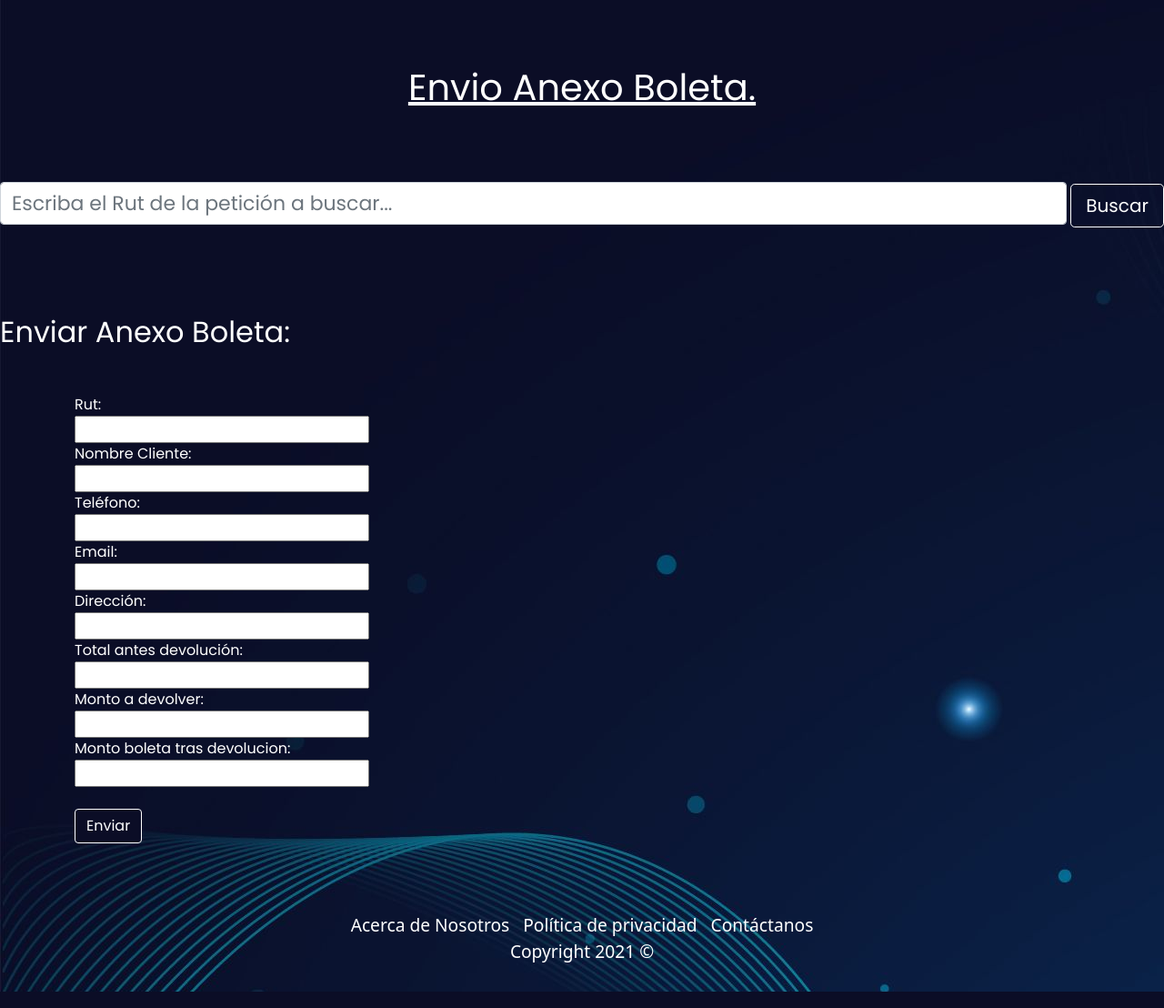
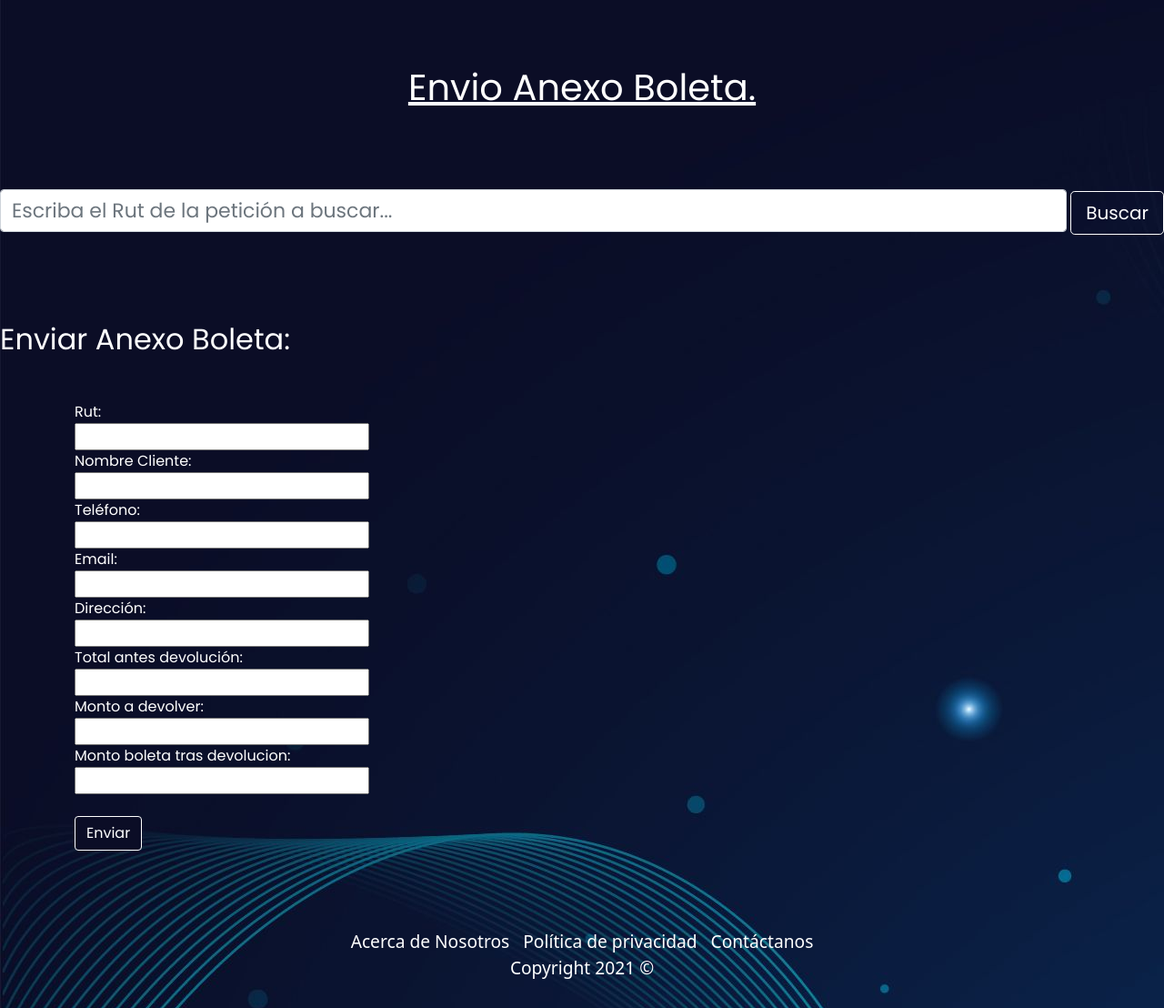
Before and after one commit to Empowerdeith/ProyectoPostVenta, a Django app: page /anexo_boleta/ in a window 1280 px wide. Shown: the part 131-1239 px from the top of the page at 91% size. Run offline with Django 3.2, Linux system fonts and the light colour scheme.

Commit message:
changes texting

```diff
--- a/api_post_venta/templates/paginas_post_venta/Devolucion/anexo_boleta.html
+++ b/api_post_venta/templates/paginas_post_venta/Devolucion/anexo_boleta.html
@@ -5,6 +5,7 @@
 	<br><br><br><br><br>
 	<h1 class="aligncenter decoracion_linea text-white">Envio Anexo Boleta.</h1>
 	<br><br><br>
+	<div class="search-bar mt-sm-2">
 		<input type="text" class="form-control tamfuente22" name="q" id="id_buscar5" placeholder="Escriba el Rut de la petición a buscar...">
 		<button class="btn btn-lg btn-primary btn-block" id="bton_buscar3" onclick="revision_search()" type="button">Buscar</button>
 		<div id="error_msg5" class="aligncenter text-white"></div>
```
